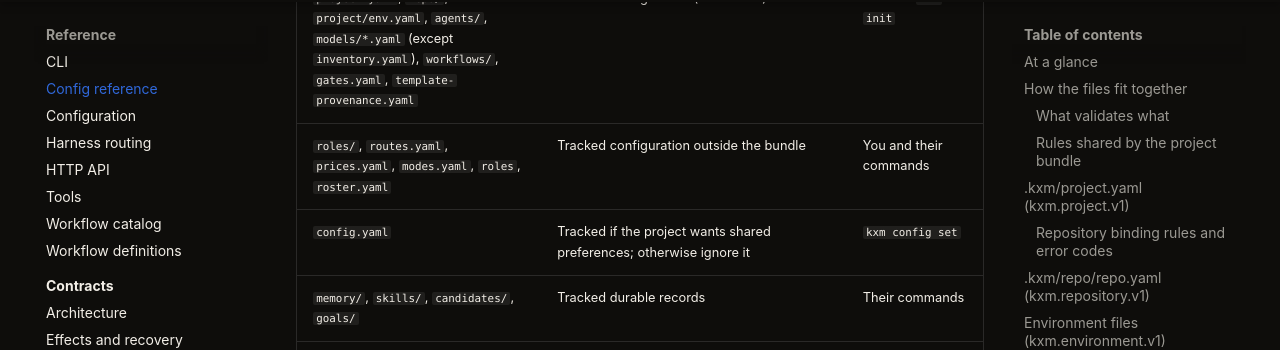
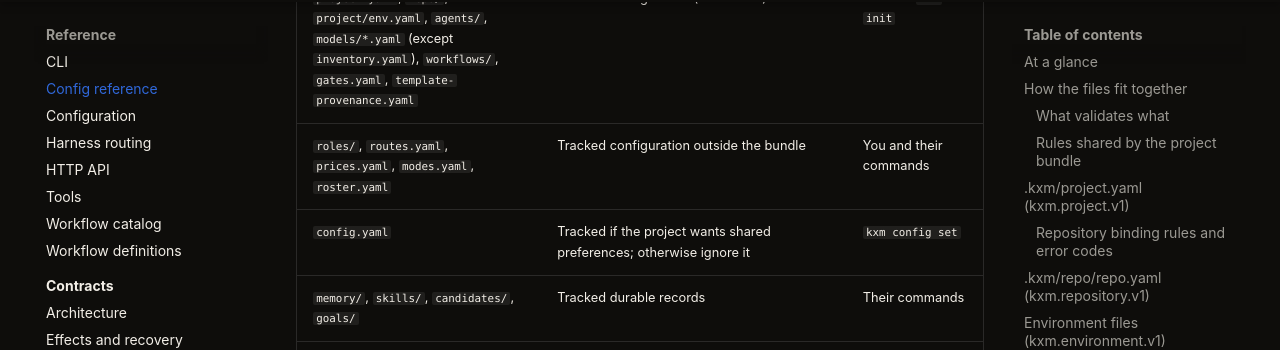
Before and after one commit to kontextmind/kxm, an MkDocs documentation site: the page built from docs/reference/config-reference.md, in a window 1280 px wide and 900 px high, scrolled down 55570 px. Shown: the part 102-452 px from the top of the window. Built offline with MkDocs 1.6.1 and Material for MkDocs 9.7.7, drawn with Linux system fonts in a browser that asks for light colours; a script that is not in the unit is left out.

Commit message:
docs: drop the duplicate roles path
The workspace table and the user configuration paragraph each listed
roles twice. The bare entry was the old role-hosts path.

```diff
--- a/docs/reference/config-reference.md
+++ b/docs/reference/config-reference.md
@@ -1688,7 +1688,7 @@ Everything under `.kxm/` at the project root falls into one of three groups.
 | Path | Group | Written by |
 |---|---|---|
 | `project.yaml`, `repo/`, `project/env.yaml`, `agents/`, `models/*.yaml` (except `inventory.yaml`), `workflows/`, `gates.yaml`, `template-provenance.yaml` | Tracked configuration (the bundle) | You and `kxm init` |
-| `roles/`, `routes.yaml`, `prices.yaml`, `modes.yaml`, `roles`, `roster.yaml` | Tracked configuration outside the bundle | You and their commands |
+| `roles/`, `routes.yaml`, `prices.yaml`, `modes.yaml`, `roster.yaml` | Tracked configuration outside the bundle | You and their commands |
 | `config.yaml` | Tracked if the project wants shared preferences; otherwise ignore it | `kxm config set` |
 | `memory/`, `skills/`, `candidates/`, `goals/` | Tracked durable records | Their commands |
 | `models/inventory.yaml` | Generated; track it if you want a reviewed snapshot | `kxm models inventory-refresh` |
@@ -1740,7 +1740,7 @@ and `$XDG_STATE_HOME/kxm` (default `~/.local/state/kxm`) on Linux.
 
 The **user configuration directory** is `KXM_USER_CONFIG_DIR`, default
 `~/.config/kxm`. It holds `config.yaml`, global `roles/` and `workflows/`,
-`roles`, `session.token`, and shell completion scripts. Global
+`session.token`, and shell completion scripts. Global
 workflows are listed by `kxm workflow definitions` but never loaded by
 `kxm run`.
 
```
